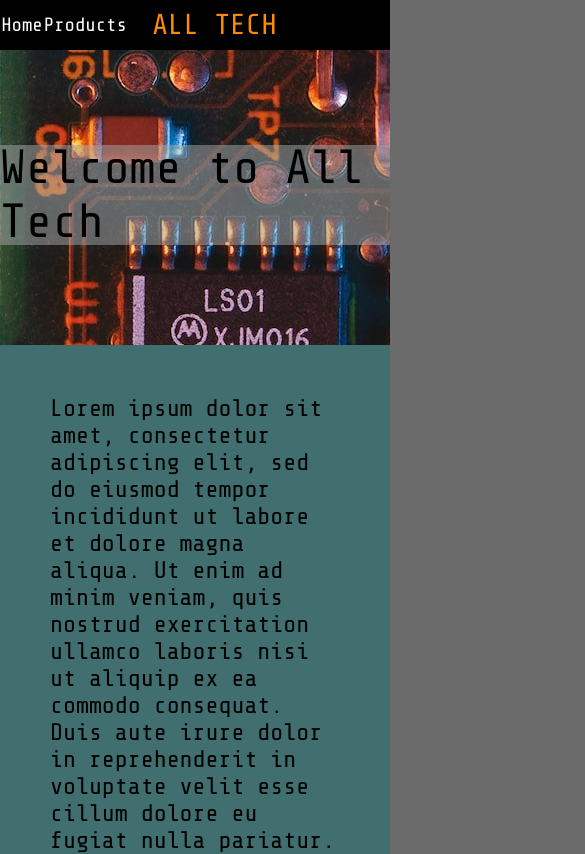
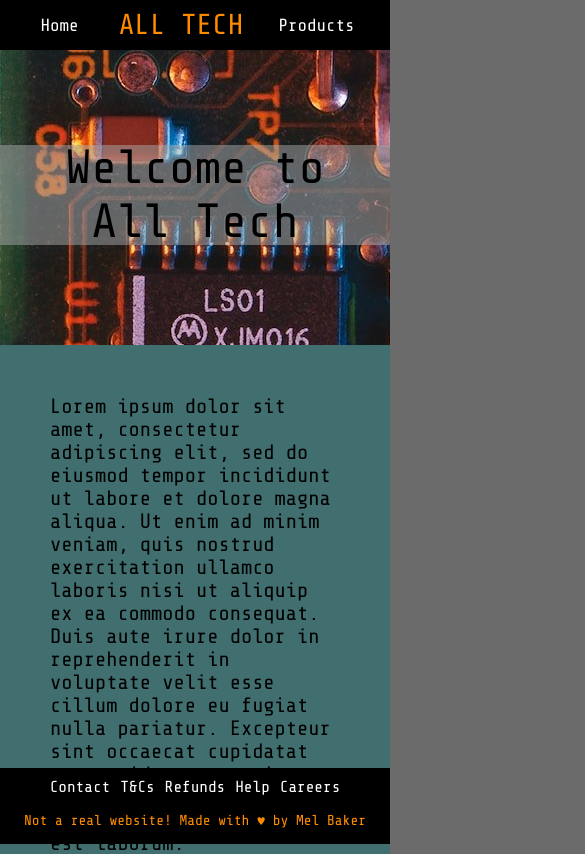
Before and after one commit to Melanie-J-Baker/shopping-cart, a React (Vite) app: page / in a window 390 px wide. Shown: the top 854 px of the page, 585 px wide, since content can reach past the window. Built offline with nearby package versions, Linux system fonts and the light colour scheme.

Commit message:
Add textSlide to welcome text. Style home page for mobile. Create Footer element, add to both pages and style. Change all font-sizes from em to rem

```diff
--- a/src/components/Cart/Cart.css
+++ b/src/components/Cart/Cart.css
@@ -14,7 +14,7 @@
 }
 
 .cart-title {
-    font-size: 1.5em;
+    font-size: 1.5rem;
     font-weight: 600;
     margin: 30px 5px;
     background-color: darkorange;
@@ -24,7 +24,7 @@
 
 .empty {
     padding: 100px 20px;
-    font-size: 1.1em;
+    font-size: 1.1rem;
 }
 
 .cart-list {
@@ -86,7 +86,7 @@
     border: none;
     margin: 5px;
     font-family: 'Share Tech Mono', monospace;
-    font-size: 1em;
+    font-size: 1rem;
 }
 
 .close-cart:hover, .remove:hover, .checkout:hover {
@@ -102,6 +102,6 @@
 }
 
 .total {
-    font-size: 1.3em;
+    font-size: 1.3rem;
     font-weight: 600;
 }
--- a/src/components/ErrorPage/ErrorPage.css
+++ b/src/components/ErrorPage/ErrorPage.css
@@ -10,5 +10,5 @@
     transform: translate(0, -50%);
     width: 100%;
     text-align: center;
-    font-size: 1.5em;
+    font-size: 1.5rem;
 }
--- /dev/null
+++ b/src/components/Footer/Footer.css
@@ -0,0 +1,44 @@
+* {
+    margin: 0;
+    padding: 0;
+    box-sizing: border-box;
+}
+
+footer {
+    background-color: black;
+    color: white;
+    position: fixed;
+    z-index: 2;
+    bottom: 0;
+    width: 100%;
+    display: grid;
+    grid-template-rows: 1fr 1fr;
+    align-items: center;
+}
+
+.footer-top {
+    display: flex;
+    flex-direction: row;
+    justify-content: center;
+    padding: 10px 0;
+}
+
+.footer-link {
+    color: white;
+    font-size: 1rem;
+    text-align: center;
+    margin: 0 5px;
+}
+
+.footer-link:hover {
+    cursor: pointer;
+    color: darkorange;
+    transform: scale(1.1);
+}
+
+.footer-bottom {
+    color: darkorange;
+    padding-bottom: 10px;
+    text-align: center;
+    font-size: 0.9rem;
+}
--- /dev/null
+++ b/src/components/Footer/Footer.jsx
@@ -0,0 +1,18 @@
+import './Footer.css'
+
+const Footer = () => {
+    return (
+        <footer>
+            <div className="footer-top">
+                <div className="footer-link">Contact</div>
+                <div className="footer-link">T&Cs</div>
+                <div className="footer-link">Refunds</div>
+                <div className="footer-link">Help</div>
+                <div className="footer-link">Careers</div>
+            </div>
+            <div className="footer-bottom">Not a real website! Made with &#9829; by Mel Baker</div>
+        </footer>
+    )
+}
+
+export default Footer;
--- a/src/components/Home/Home.css
+++ b/src/components/Home/Home.css
@@ -1,5 +1,10 @@
 #root {
     height: 100%;
+    width: 100vw;
+}
+
+nav {
+    width: 100vw;
 }
 
 * {
@@ -10,13 +15,15 @@
 
 #home {
     margin-top: 45px;
+    margin-bottom: 80px;
+    width: 100vw;
+    height: 100%;
 }
 
 .welcome-wrapper {
     background-image: url("/src/assets/images/circuit.jpg");
     position: relative;
     height: 300px;
-    width: 100%;
 }
 
 .welcome-text {
@@ -29,24 +36,37 @@
     display: flex;
     justify-content: center;
     align-items: center;
-    font-size: 3em;
+    font-size: 3rem;
+    animation: textSlide 2s ease;
+    text-align: center;
 }
 
 .home-main-text {
     padding: 50px;
-    font-size: 1.5em;
+    font-size: 1.3rem;
     background-color: rgb(65, 110, 110);
 }
 
 .home-images {
     background-color: darkgray;
-    display: grid;
-    grid-template-columns: 1fr 1fr 1fr;
+    display: flex;
+    flex-direction: column;
     align-items: center;
-    height: 500px;
+    padding-bottom: 80px;
 }
 
 .image {
     width: 350px;
     margin: 40px auto;
 }
+
+@keyframes textSlide {
+    0% {
+        opacity: 0;
+        translate: 0 -200px;
+    }
+    100% {
+        opacity: 1;
+        translate: 0 0;
+    }
+}
--- a/src/components/Home/Home.jsx
+++ b/src/components/Home/Home.jsx
@@ -1,4 +1,5 @@
 import Nav from '../Nav/Nav'
+import Footer from '../Footer/Footer'
 import './Home.css'
 
 function Home() {
@@ -6,7 +7,7 @@ function Home() {
     <div id="home">
       <Nav />
       <div className="welcome-wrapper">
-        <div className="welcome-text">Welcome to All Tech</div>
+        <div className="welcome-text">Welcome to<br></br>All Tech</div>
       </div>
       <p className="home-main-text">Lorem ipsum dolor sit amet, consectetur adipiscing elit, sed do eiusmod tempor incididunt ut labore et dolore magna aliqua. Ut enim ad minim veniam, quis nostrud exercitation ullamco laboris nisi ut aliquip ex ea commodo consequat. Duis aute irure dolor in reprehenderit in voluptate velit esse cillum dolore eu fugiat nulla pariatur. Excepteur sint occaecat cupidatat non proident, sunt in culpa qui officia deserunt mollit anim id est laborum.</p>
       <div className="home-images">
@@ -14,6 +15,7 @@ function Home() {
         <img className="image" src="/src/assets/images/image2.jpg" alt="electronics" />
         <img className="image" src="/src/assets/images/image3.jpg" alt="electronics" />
       </div>
+      <Footer />
     </div>
   )
 }
--- a/src/components/Nav/Nav.css
+++ b/src/components/Nav/Nav.css
@@ -1,3 +1,9 @@
+* {
+    margin: 0;
+    padding: 0;
+    box-sizing: border-box;
+}
+
 nav {
     background-color: black;
     color: white;
@@ -6,15 +12,16 @@ nav {
     top: 0;
     height: 50px;
     width: 100%;
-    display: grid;
-    grid-template-columns: 1fr 1fr 4fr 0.5fr 1.5fr;
+    display: flex;
+    flex-direction: row;
     align-items: center;
+    justify-content: space-evenly;
 }
 
 .nav-link, .nav-link:visited {
     text-decoration: none;
     color: white;
-    font-size: 1.2em;
+    font-size: 1.1rem;
     text-align: center;
 }
 
@@ -24,13 +31,18 @@ nav {
     transform: scale(1.1)
 }
 
+.home-link {
+    margin: 0 5px;
+}
+
 .total-items {
-    padding: 0 10px;
-    font-size: 1.2em;
+    padding: 0 5px;
+    font-size: 1rem;
+    text-wrap: nowrap;
 }
 
 .heading {
-    font-size: 1.8em;
+    font-size: 1.8rem;
     text-align: center;
     color: darkorange;
 }
--- a/src/components/Nav/Nav.jsx
+++ b/src/components/Nav/Nav.jsx
@@ -5,13 +5,19 @@ import './Nav.css';
 function Nav({openCart, totalItems}) {
     return (
         <nav>
-            <Link to="/" className="nav-link">Home</Link>
-            <Link to="/shop" className="nav-link">Products</Link>
-            <p className="heading">ALL TECH</p>
+            <Link to="/" className="nav-link home-link">Home</Link>
             {location.pathname == '/shop' &&
             <>
+                <Link to="/shop" className="nav-link">Products</Link>
+                <p className="heading">ALL TECH</p>
                 <div className="nav-link cart-link" onClick={openCart}></div>
                 <div className="total-items">{totalItems} items</div>
+            </>
+            }
+            {location.pathname == '/' &&
+            <>
+                <p className="heading">ALL TECH</p>
+                <Link to="/shop" className="nav-link">Products</Link>
             </>
             }
         </nav>
--- a/src/components/Shop/Shop.css
+++ b/src/components/Shop/Shop.css
@@ -20,7 +20,7 @@
     transform: translate(0, -50%);
     width: 100%;
     text-align: center;
-    font-size: 3em;
+    font-size: 3rem;
 }
 
 .products {
@@ -77,7 +77,7 @@
     border: none;
     margin-right: 20px;
     font-family: 'Share Tech Mono', monospace;
-    font-size: 1em;
+    font-size: 1rem;
     transition: all 0.5s ease;
 }
 
@@ -158,7 +158,7 @@ input[type=number]::-webkit-inner-spin-button {
     border: none;
     border-radius: 5px;
     font-family: 'Share Tech Mono', monospace;
-    font-size: 1em;
+    font-size: 1rem;
     transition: all 0.5s ease;
 }
 
--- a/src/components/Shop/Shop.jsx
+++ b/src/components/Shop/Shop.jsx
@@ -1,5 +1,6 @@
-import { useEffect, useState } from 'react';
+import { useEffect, useState } from 'react'
 import Nav from '../Nav/Nav'
+import Footer from '../Footer/Footer'
 import Cart from '../Cart/Cart'
 import './Shop.css'
 
@@ -112,6 +113,7 @@ const Shop = () => {
         <div id="shop">
             <Nav openCart={openCart} totalItems={totalItems}/>
             <div className="products">{productElements}</div>
+            <Footer />
             <Cart itemsInCart={itemsInCart} removeFromCart={removeFromCart} closeCart={closeCart} totalItems={totalItems} totalPrice={totalPrice} />
         </div>
     )
```
